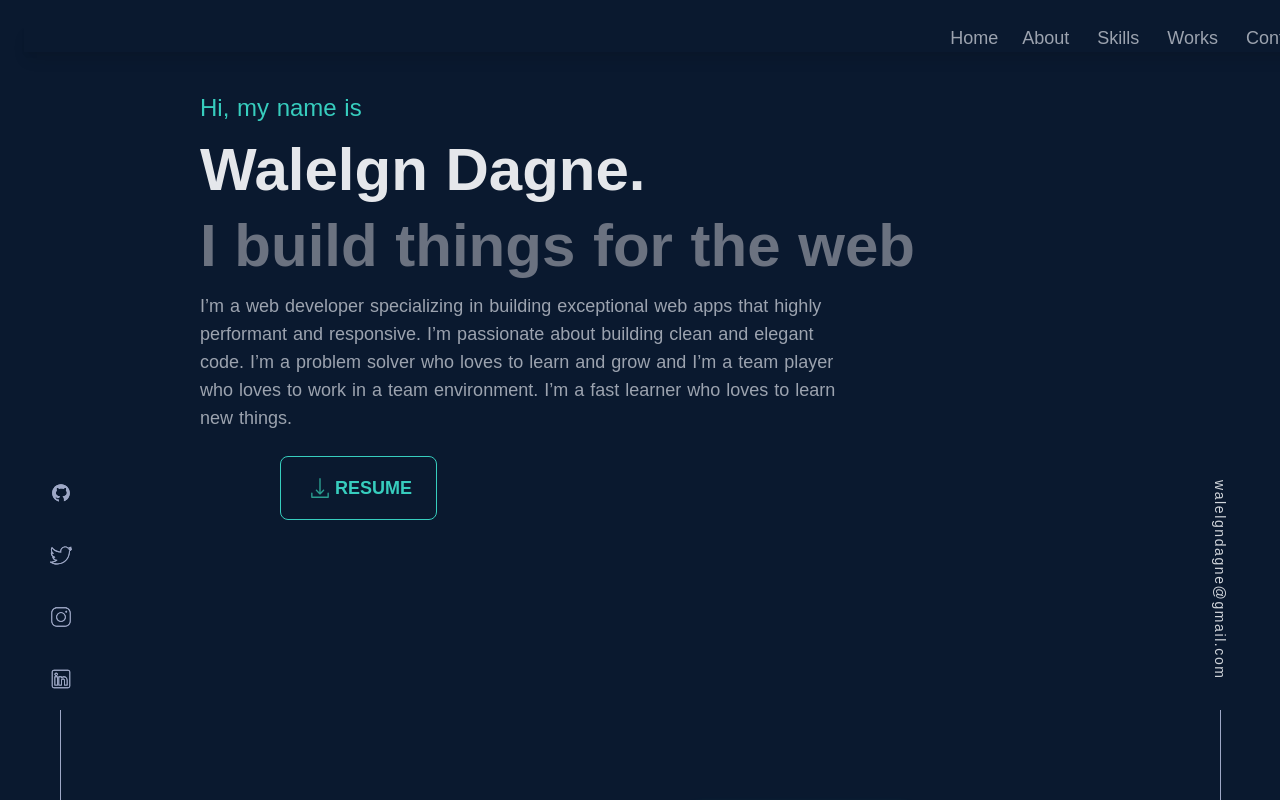
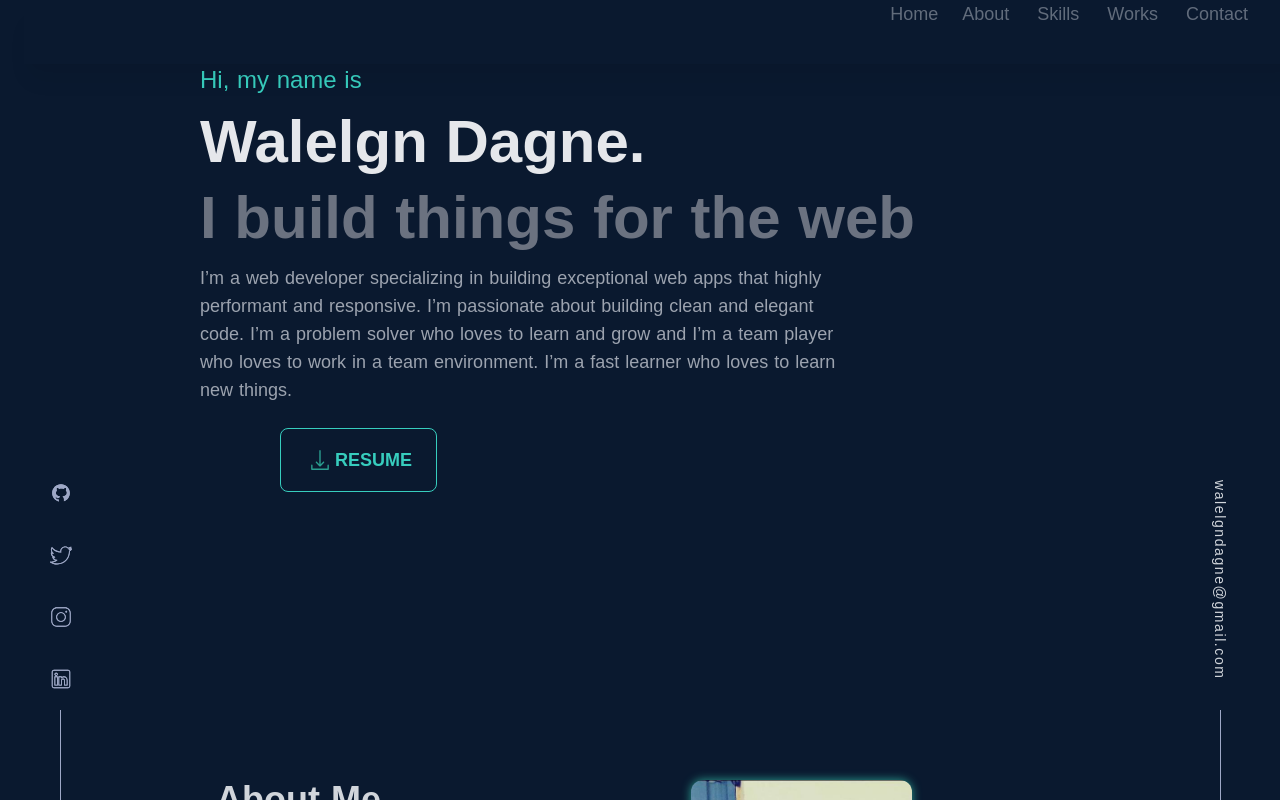
Before and after one commit to waledagne/portfolio-site, a Nuxt app: page / in a window 1280 px wide. Shown: the top 800 px of the page. Built offline with nearby package versions, Linux system fonts and the light colour scheme.

Commit message:
fix:horizontal overflow hidden

```diff
--- a/components/nav.vue
+++ b/components/nav.vue
@@ -1,5 +1,5 @@
 <template>
-  <div class="w-1/2 md:w-full md:shadow-lg">
+  <div class="px-8 w-full h-16 fixed top-0 z-50 opacity-60 md:shadow-xl">
     <div class="">
       <!-- <img
         src="~/assets/images/logo2.png"
```
